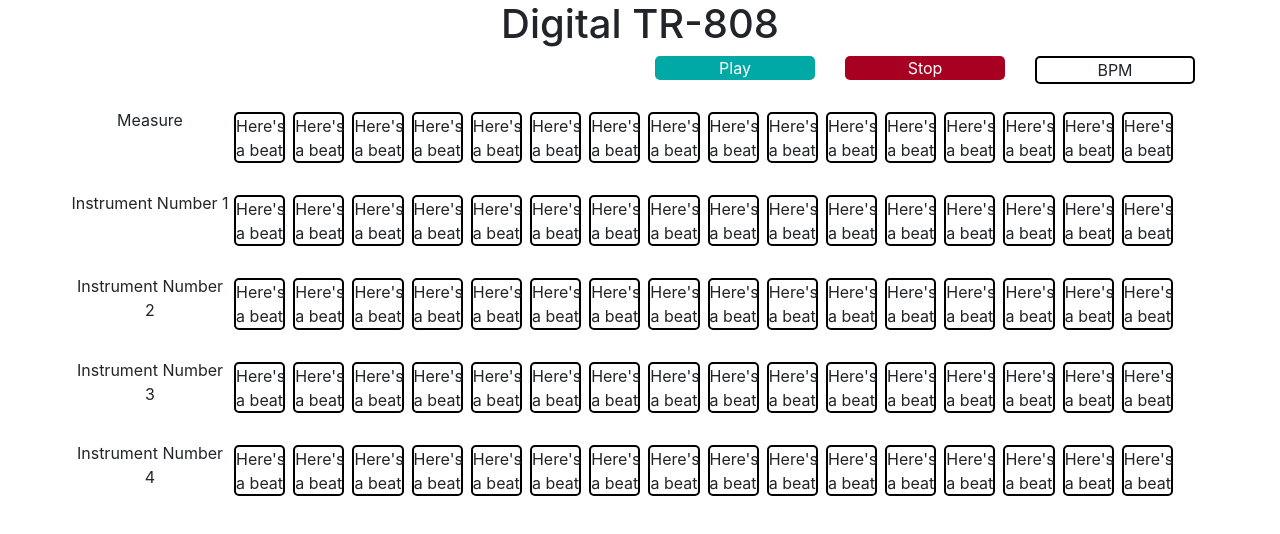
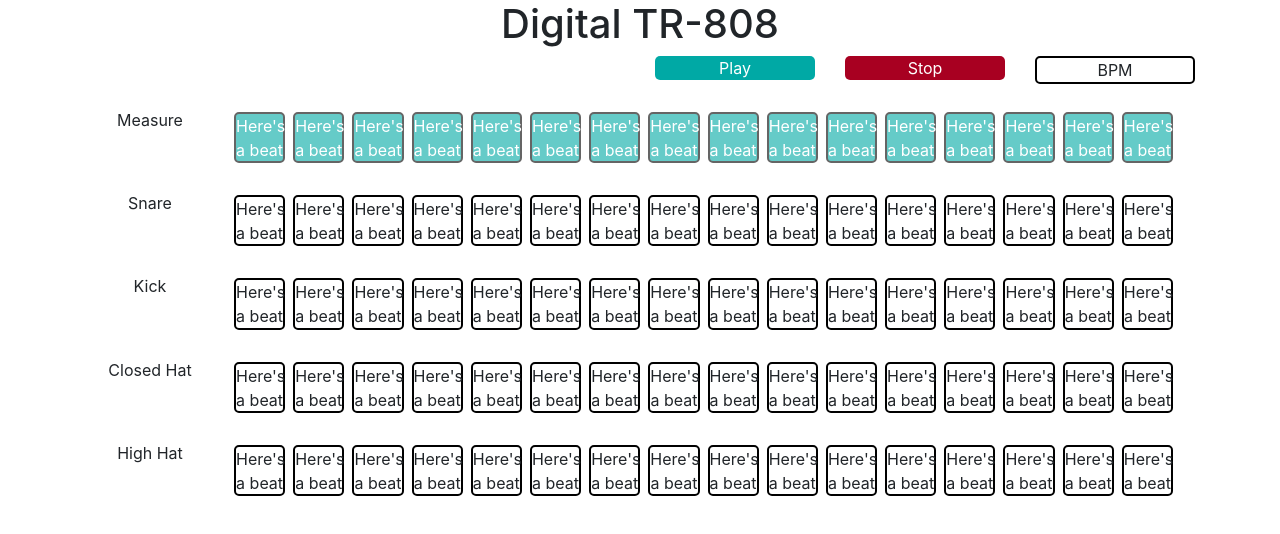
Before and after one commit to mermatriarchy/h-adonis-tr-808, a React app: page / in a window 1280 px wide. Shown: the top 534 px of the page. Built offline with nearby package versions, Linux system fonts and the light colour scheme; the HTML template or start-up script is replaced by a standard one.

Commit message:
load instruments, style measures

```diff
--- a/src/assets/custom.css
+++ b/src/assets/custom.css
@@ -12,9 +12,14 @@
   height: 3.2rem;
   margin: .25rem;
 }
+
 .green-bg {
   background-color: #00a9a5;
   color: #fff;
+}
+
+.light {
+  opacity: .6;
 }
 
 .red-bg, .selected {
--- a/src/components/Beat.js
+++ b/src/components/Beat.js
@@ -1,9 +1,9 @@
 import React from 'react';
 
-export default function Beat() {
+export default function Beat(props) {
   return (
     <>
-      <div className="beat outline">Here's a beat</div>
+      <div className={"beat outline" + (props.isMeasure? ' green-bg light' : '')}>Here's a beat</div>
     </>
   );
 }
--- a/src/components/Instrument.js
+++ b/src/components/Instrument.js
@@ -7,7 +7,7 @@
     <>
       <Row>
         <div className="instrument-name">
-            Instrument Number {props.instrumentName}
+            {props.instrumentName}
         </div>
         <Sequence
           totalBeats={props.totalBeats}
--- a/src/components/Machine.js
+++ b/src/components/Machine.js
@@ -1,6 +1,8 @@
 import React from 'react';
 import Measures from './Measures';
 import Instrument from './Instrument';
+import instruments from '../data/instruments';
+
 import _ from 'underscore';
 
 export default function Machine() {
@@ -16,13 +18,14 @@
     <>
       <Measures
             totalBeats={totalBeats}
+            isMeasure={true}
           />
-      { numOfInstruments.map( index => (
+      { instruments.map( index => (
         <Instrument
-          key={index}
+          key={index.id}
           totalBeats={totalBeats}
           numOfInstruments={numOfInstruments}
-          instrumentName={index + 1}
+          instrumentName={index.name}
         />
         ))
       }
--- a/src/components/Measures.js
+++ b/src/components/Measures.js
@@ -9,6 +9,7 @@
       <div className="instrument-name">Measure</div>
       {props.totalBeats.map(number => (
             <Beat
+              isMeasure={props.isMeasure}
               key={number}
             />
         ))}
```
Also changed, not shown: 1 other file (tests, documents, lock files or other folders).
